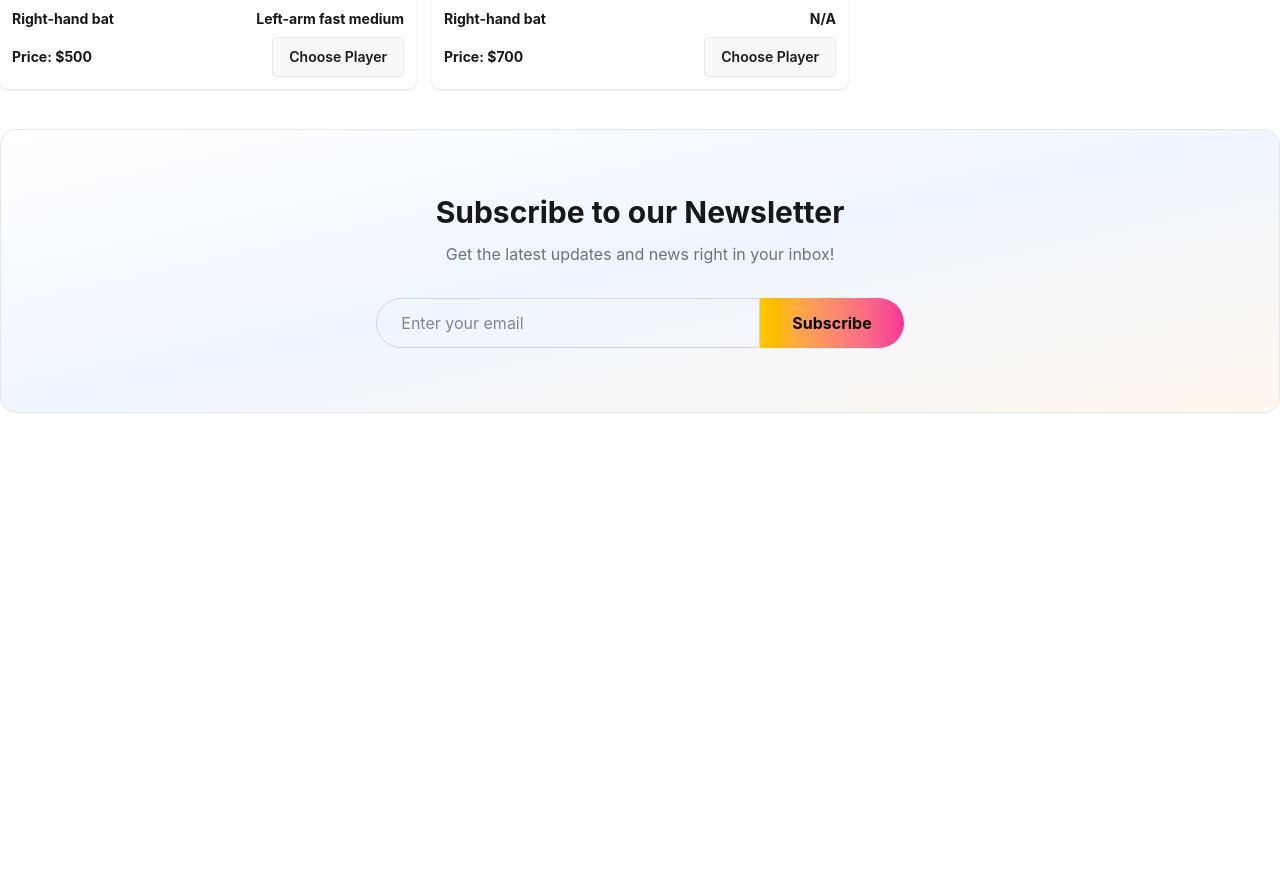
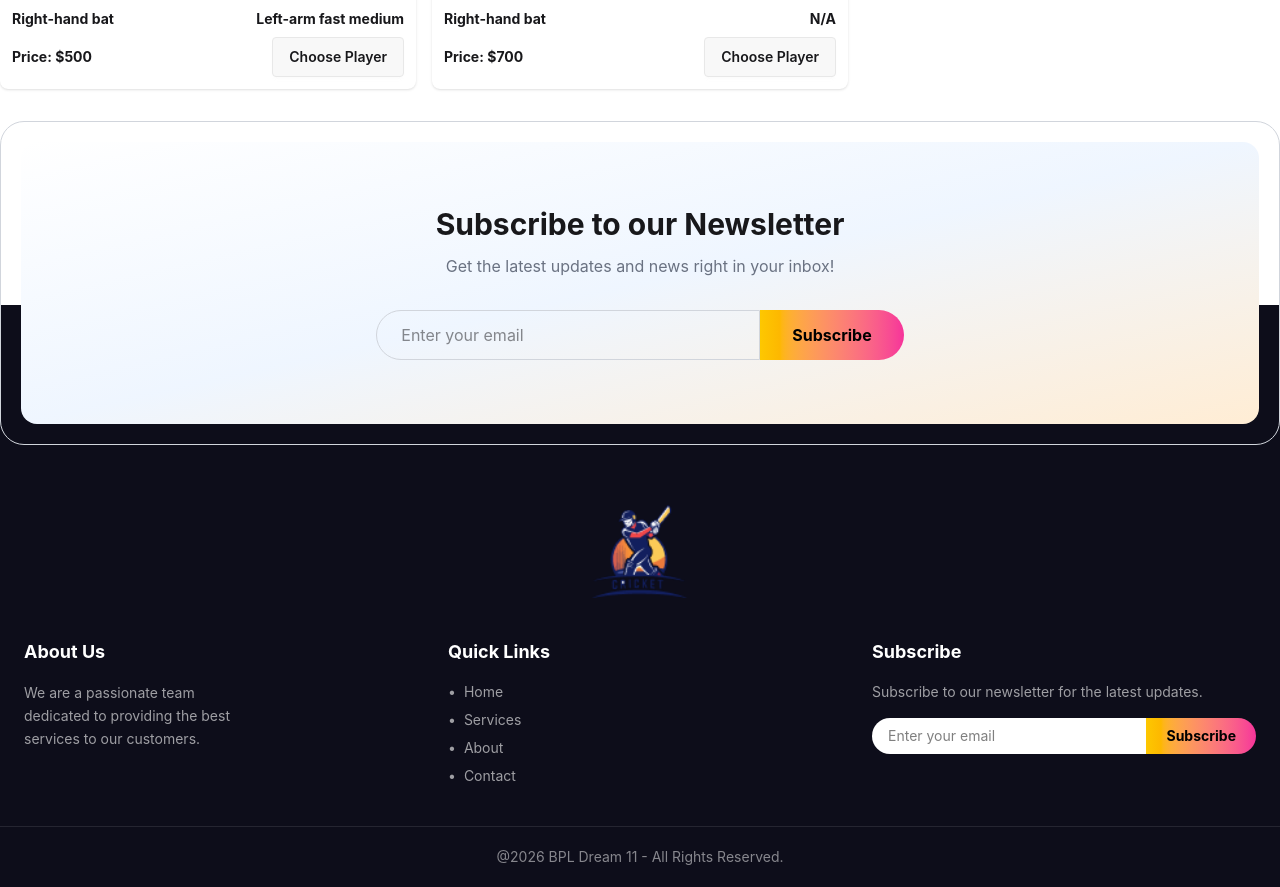
Before and after one commit to forthright47/bpl-dream-11, a React (Vite) app: page / in a window 1280 px wide. Shown: the part 2584-3471 px from the top of the page. Before the commit the page ends 3037 px from the top, so only its background shows below. Built offline with nearby package versions, Linux system fonts and the light colour scheme.

Commit message:
design footer section, fixed some newsletter section inconsistencies related to padding and border and styled footer section according to design

```diff
--- a/src/App.jsx
+++ b/src/App.jsx
@@ -5,8 +5,9 @@ import Navbar from './components/Navbar/Navbar'
 import Players from './components/Players/Players';
 import { ToastContainer } from 'react-toastify';
 import Newsletter from './components/Newsletter/Newsletter';
+import Footer from './components/Footer/Footer';
 
-const playersData = async() => {
+const playersData = async () => {
   const res = await fetch("/players.json");
   return res.json();
 }
@@ -19,13 +20,18 @@ function App() {
 
   return (
     <div>
-      <Navbar coin={coin}/>
+      <Navbar coin={coin} />
       <Banner />
       <Suspense fallback={<span className="loading loading-dots loading-xl"></span>
-}>
-        <Players playersPromise={playersPromise} setCoin={setCoin} coin={coin}/>
+      }>
+        <Players playersPromise={playersPromise} setCoin={setCoin} coin={coin} />
       </Suspense>
-      <Newsletter />
+      <div className='relative'>
+        <div className='border border-gray-300 rounded-3xl p-5 container mx-auto -mb-35 relative z-10'>
+          <Newsletter />
+        </div>
+        <Footer />
+      </div>
 
       {/* react toastify component */}
       <ToastContainer />
--- /dev/null
+++ b/src/components/Footer/Footer.jsx
@@ -0,0 +1,59 @@
+import React from 'react';
+import logo from '../../assets/logo.png';
+
+const Footer = () => {
+    return (
+        <footer className='bg-[#0d0d1a] text-white pt-40'>
+            {/* Logo */}
+            <div className='flex justify-center py-10'>
+                <img src={logo} alt='Cricket Logo' className='w-24' />
+            </div>
+
+            {/* 3 Column Grid */}
+            <div className='container mx-auto grid grid-cols-3 gap-10 pb-10 px-6'>
+
+                {/* About Us */}
+                <div>
+                    <h3 className='font-bold text-lg mb-4'>About Us</h3>
+                    <p className='text-white/60 text-sm leading-relaxed'>
+                        We are a passionate team <br />dedicated to providing the best <br />services to our customers.
+                    </p>
+                </div>
+
+                {/* Quick Links */}
+                <div>
+                    <h3 className='font-bold text-lg mb-4'>Quick Links</h3>
+                    <ul className='text-white/60 text-sm space-y-2'>
+                        <li className='flex items-center gap-2'><span>•</span> Home</li>
+                        <li className='flex items-center gap-2'><span>•</span> Services</li>
+                        <li className='flex items-center gap-2'><span>•</span> About</li>
+                        <li className='flex items-center gap-2'><span>•</span> Contact</li>
+                    </ul>
+                </div>
+
+                {/* Subscribe */}
+                <div>
+                    <h3 className='font-bold text-lg mb-4'>Subscribe</h3>
+                    <p className='text-white/60 text-sm mb-4'>Subscribe to our newsletter for the latest updates.</p>
+                    <div className='flex'>
+                        <input
+                            type='email'
+                            placeholder='Enter your email'
+                            className='bg-white text-black px-4 py-2 rounded-l-full w-full outline-none text-sm'
+                        />
+                        <button className='bg-gradient-to-r from-yellow-400 to-pink-500 text-black font-bold px-5 py-2 rounded-r-full text-sm'>
+                            Subscribe
+                        </button>
+                    </div>
+                </div>
+            </div>
+
+            {/* Bottom Bar */}
+            <div className='border-t border-white/10 text-center py-5 text-white/50 text-sm'>
+                @2026 BPL Dream 11 - All Rights Reserved.
+            </div>
+        </footer>
+    );
+};
+
+export default Footer;
--- a/src/components/Newsletter/Newsletter.jsx
+++ b/src/components/Newsletter/Newsletter.jsx
@@ -2,10 +2,10 @@ import React from 'react';
 
 const Newsletter = () => {
     return (
-        <div className='bg-gradient-to-br from-white via-blue-50 to-orange-50 rounded-2xl border border-gray-200 text-center py-16 px-6 container mx-auto my-10'>
+        <div className='relative z-10 bg-gradient-to-br from-white via-blue-50 to-orange-100 rounded-2xl text-center py-16 px-6'>
             <h2 className='text-3xl font-bold mb-3'>Subscribe to our Newsletter</h2>
             <p className='text-gray-500 mb-8'>Get the latest updates and news right in your inbox!</p>
-            <div className='flex justify-center gap-0'>
+            <div className='flex justify-center'>
                 <input
                     type='email'
                     placeholder='Enter your email'
```
